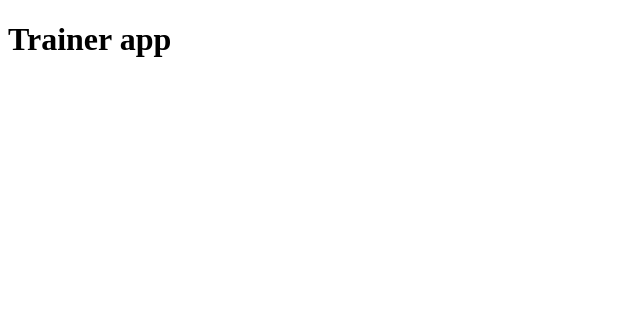
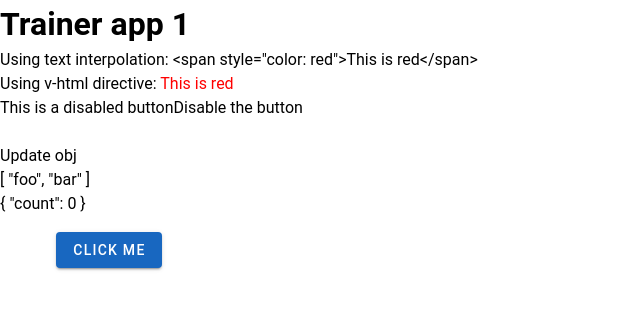
Before and after one commit to SamoKopecky/trainer-helper-frontend, a Vue app: page / in a window 1280 px wide. Shown: the top 310 px of the page, without its empty margins (0-640 px from the left). Built offline with nearby package versions, Linux system fonts and the light colour scheme.

Commit message:
feat: Add playground stuff
Signed-off-by: SamoKopecky <sano.kopecky@gmail.com>

```diff
--- a/package.json
+++ b/package.json
@@ -13,9 +13,11 @@
     "format": "prettier --write src/"
   },
   "dependencies": {
-    "vue": "^3.5.13"
+    "vue": "^3.5.13",
+    "vuetify": "^3.7.9"
   },
   "devDependencies": {
+    "@mdi/font": "^7.4.47",
     "@tsconfig/node22": "^22.0.0",
     "@types/node": "^22.10.7",
     "@vitejs/plugin-vue": "^5.2.1",
--- a/src/App.vue
+++ b/src/App.vue
@@ -1,8 +1,39 @@
 <script setup lang="ts">
+import { ref } from 'vue'
+import ButtonComponent from './components/ButtonComponent.vue'
+
+const test = 1
+const disabled = ref(false)
+const rawHtml = '<span style="color: red">This is red</span>'
+
+function setDisabled() {
+  console.log('clicked')
+  disabled.value = !disabled.value
+}
+
+const obj = ref({
+  nested: { count: 0 },
+  arr: ['foo', 'bar'],
+})
 </script>
 
 <template>
-  <h1>Trainer app</h1>
+  <h1>Trainer app {{ test }}</h1>
+  <p>Using text interpolation: {{ rawHtml }}</p>
+  <p>Using v-html directive: <span v-html="rawHtml"></span></p>
+  <button :disabled>This is a disabled button</button>
+  <button @click="setDisabled">Disable the button</button>
+
+  <br />
+  <br />
+  <button></button>
+  <button @click="obj.nested.count++">Update obj</button>
+  <div>
+    <p>{{ obj.arr }}</p>
+    <p>{{ obj.nested }}</p>
+  </div>
+
+  <div>
+    <ButtonComponent />
+  </div>
 </template>
-
-<style scoped></style>
--- /dev/null
+++ b/src/components/ButtonComponent.vue
@@ -0,0 +1,15 @@
+<script setup lang="ts">
+function handleClick() {
+  console.log('clicked!')
+}
+</script>
+
+<template>
+  <v-app>
+    <v-main>
+      <v-container>
+        <v-btn color="primary" @click="handleClick"> Click Me </v-btn>
+      </v-container>
+    </v-main>
+  </v-app>
+</template>
--- a/src/main.ts
+++ b/src/main.ts
@@ -1,4 +1,18 @@
 import { createApp } from 'vue'
+
+// Vuetify
+import 'vuetify/styles'
+import { createVuetify } from 'vuetify'
+import * as components from 'vuetify/components'
+import * as directives from 'vuetify/directives'
+
+// Components
 import App from './App.vue'
 
-createApp(App).mount('#app')
+const vuetify = createVuetify({
+  components, directives, icons: {
+    defaultSet: 'mdi'
+  }
+})
+
+createApp(App).use(vuetify).mount('#app')
```
Also changed, not shown: 1 other file (tests, documents, lock files or other folders).
